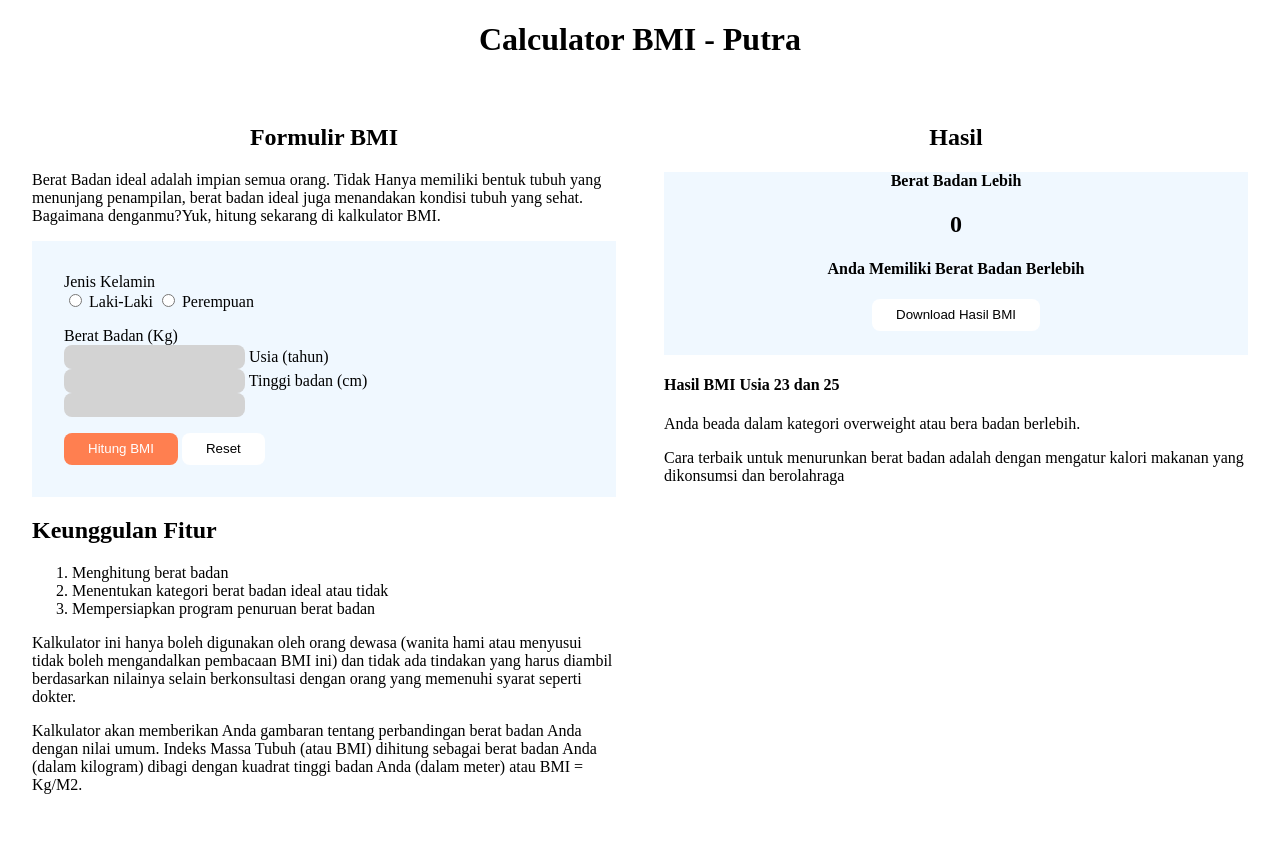
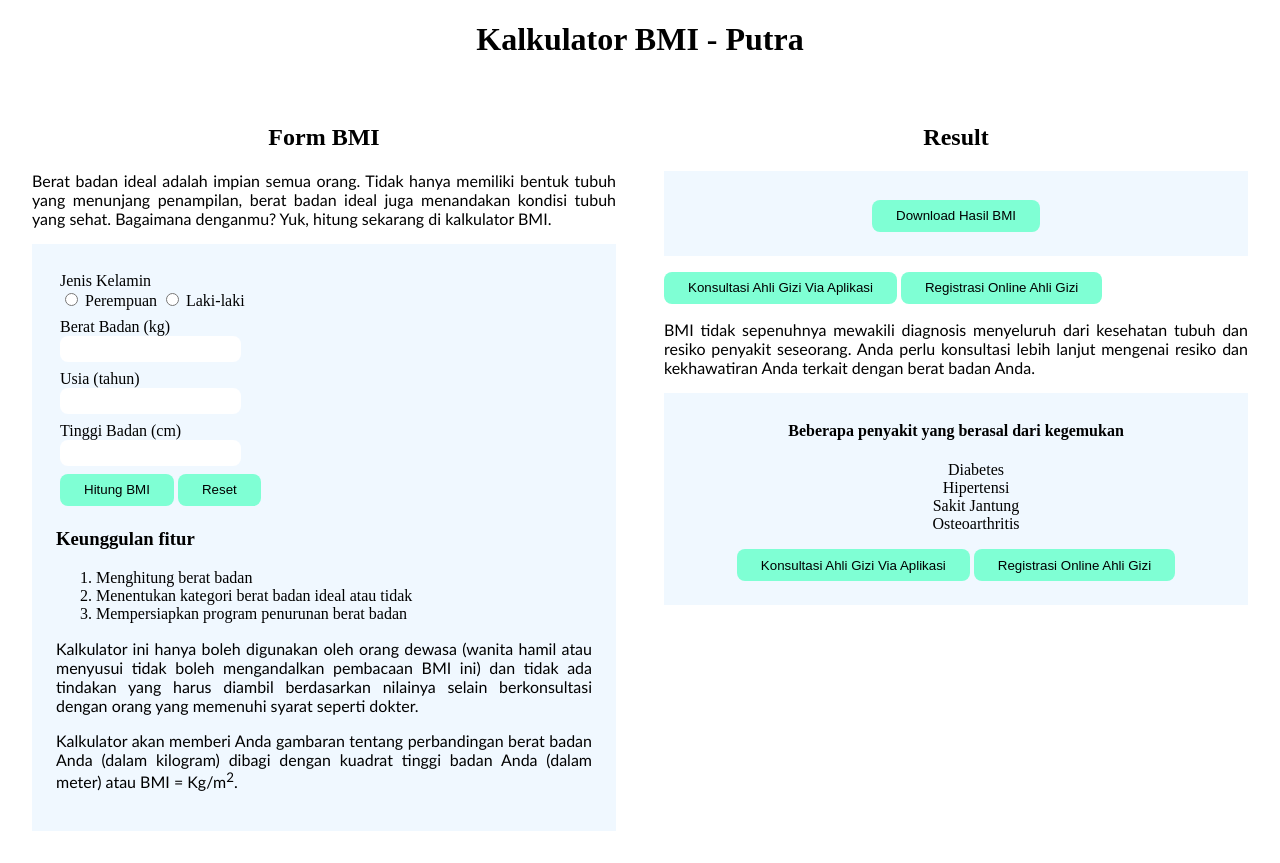
Before and after one commit to revou-fundamental-course/25-mar-24-PrasetyaPutraHardafi, a plain HTML site: page index.html in a window 1280 px wide. Before the commit the page ends 842 px from the top, so only its background shows below. Drawn offline with Linux system fonts and the light colour scheme.

Commit message:
Bounce Back!

```diff
--- a/css/style.css
+++ b/css/style.css
@@ -1,63 +1,102 @@
-header>h1 {
+@media only screen and (max-width:480px){
+    .main-container{
+        flex-direction: column;
+    }
+}
+
+header>h1{
     text-align: center;
 }
 
-.main-container {
+.main-container{
     display: flex;
 }
 
 /* Display Style */
-.container-item {
+.container-item{
     width: 100%;
     padding: 24px;
 }
 
-.container-item>h2 {
+.container-item > h2{
     text-align: center;
 }
 
-.container-result {
+.container-result{
     text-align: center;
     background-color: aliceblue;
-    padding top: 8px;
+    padding-top: 8px;
     padding-bottom: 24px;
 }
 
-.container-form {
+.container-form{
     text-align: left;
     background-color: aliceblue;
     padding: 24px;
 }
 
-.container-form>div {
-    padding: 8px;
+.container-form > div{
+    padding: 4px;
 }
 
-.form-item {
-    height: 20px;
-    border: 0px;
+.form-item{
+    height: 24px;
+    border: none;
     border-radius: 8px;
-    background-color: lightgrey;
-    padding: 2px;
+    background-color: white;
 }
 
-button {
-    border: 0px;
+button{
     height: 32px;
     padding-right: 24px;
     padding-left: 24px;
-    background-color: white;
+    border: none;
+    background-color: aquamarine;
     border-radius: 8px;
 }
 
-#Calculate-button {
-
-    background-color: coral;
-    color: white;
+button:hover{
+    background-color: lightslategrey;
+    color: black;
+    font-weight: bolder;
 }
 
-@media  only screen and (max-width: 480px) {
-    .main-container {
-    flex-direction: column;
-    }
+#button{
+    height: 32px;
+    padding-right: 24px;
+    padding-left: 24px;
+    border: none;
+    background-color: aquamarine;
+    border-radius: 8px;
 }
+
+#button:hover{
+    background-color: lightslategrey;
+    color: black;
+    font-weight: bolder;
+}
+#calculate-button{
+    background-color: aquamarine;
+}
+
+#calculate-button:hover{
+    background-color: lightslategrey;
+    color:black;
+    font-weight: bolder;
+}
+
+#reset-button{
+    background-color: lightsteelblue;
+}
+
+#reset-button:hover{
+    background-color: lightslategray;
+    color:black;
+    font-weight: bolder;
+}
+
+p{
+    text-align: justify;
+    font-family: 'Trebuchet MS', sans-serif;
+    font-size: medium;
+}
--- a/index.html
+++ b/index.html
@@ -1,91 +1,94 @@
 <!DOCTYPE html>
 
 <head>
-    <title>Calculator BMI</title>
     <meta name="viewport" content="width=device-width, initial-scale=1.0">
+    <title>Kalkulator BMI</title>
     <link rel="stylesheet" href="./css/style.css">
 </head>
 
 <body>
     <header>
-        <h1>Calculator BMI - Putra</h1>
+        <h1>Kalkulator BMI - Putra</h1>
     </header>
     <main>
-        <div class="main-container">
-           <!-- Form Display -->
-            <div class="container-item">
-                <h2>Formulir BMI</h2>
-                <section>
-                    <p>Berat Badan ideal adalah impian semua orang. Tidak Hanya memiliki bentuk tubuh yang menunjang penampilan, berat badan ideal juga menandakan kondisi tubuh yang sehat. Bagaimana denganmu?Yuk, hitung sekarang di kalkulator BMI. </p>
-                </section>
 
+       <div class="main-container">
+        <!-- Form Display -->
+            <section class="container-item">
+                <h2>Form BMI</h2>
+                <p>Berat badan ideal adalah impian semua orang. Tidak hanya memiliki bentuk tubuh yang menunjang penampilan, berat badan ideal juga menandakan kondisi tubuh yang sehat. Bagaimana denganmu? Yuk, hitung sekarang di kalkulator BMI.</p>
                 <section class="container-form">
+                <!-- <form> -->
                     <div>
-                        <label>Jenis Kelamin</label><br />
-                        <input type="radio" name="sex" id="sex-man">
-                        <label for="sex-man">Laki-Laki</label>
-                        <input type="radio" name="sex" id="sex-woman">
-                        <label for="sex-woman">Perempuan</label>
+                        Jenis Kelamin<br/>
+                        <input type="radio" id="sex-female" name="sex" value="sex-female">
+                        <label for="sex-female">Perempuan</label>
+                        <input type="radio" id="sex-male" name="sex" value="sex-male">
+                        <label for="sex-male">Laki-laki</label>
                     </div>
                     <div>
-                        <label>Berat Badan (Kg)</label><br />
-                        <input type="text" class="form-item" id="weight-input">
-                        <label>Usia (tahun)</label><br />
-                        <input type="number" class="form-item" id="age-input">
-                        <label>Tinggi badan (cm)</label><br />
-                        <input type="number" class="form-item" id="height-input">
+                        Berat Badan (kg)<br/>
+                        <input type="number" class="form-item" id="weight" name="weight">
                     </div>
                     <div>
-                        <button type="button" id="Calculate-button" onclick="calculate()">Hitung BMI</button>
-                        <button type="reset">Reset</button>
+                        Usia (tahun)<br/>
+                        <input type="number" class="form-item" id="age" name="age">
+                    </div>
+                    <div>
+                        Tinggi Badan (cm)<br/>
+                        <input type="number" class="form-item" id="height" name="height">
+                    </div>
+                    <div>
+                        <button type="button" id="HitungBMI_button">Hitung BMI</button>
+                        <button type="click" id="reset">Reset</button>
+                    </div>
+                <!-- </form> -->
+                <h3>Keunggulan fitur</h3>
+                <ol>
+                    <li>Menghitung berat badan</li>
+                    <li>Menentukan kategori berat badan ideal atau tidak</li>
+                    <li>Mempersiapkan program penurunan berat badan</li>
+                </ol>
+                <p>Kalkulator ini hanya boleh digunakan oleh orang dewasa (wanita hamil atau menyusui tidak boleh mengandalkan pembacaan BMI ini) dan tidak ada tindakan yang harus diambil berdasarkan nilainya selain berkonsultasi dengan orang yang memenuhi syarat seperti dokter.</p>
+                <p>Kalkulator akan memberi Anda gambaran tentang perbandingan berat badan Anda (dalam kilogram) dibagi dengan kuadrat tinggi badan Anda (dalam meter) atau BMI = Kg/m<sup>2</sup>.</p>
+                </section>
+            </section>
+            <!-- Result Display -->
+            <section class="container-item">
+                <h2>Result</h2>
+                <section class="container-result">
+                    <h4><label for="BMITitle1" id="BMITitle1"></label></h4>
+                    <h1><label for="BMIResult" id="BMIResult"></label></h1>
+                    <h4><label for="BMITitle2" id="BMITitle2"></label></h4>
+                    <button type="button">Download Hasil BMI</button>
+                </section>
+                <p><label for="BMIDescription" id="BMIDescription"></label></p>
+
+                <div>
+                    <button type="button" name="consult-button">Konsultasi Ahli Gizi Via Aplikasi</button>
+                    <button type="button" name="register-button">Registrasi Online Ahli Gizi</button>
+                </div>
+                <p>BMI tidak sepenuhnya mewakili diagnosis menyeluruh dari kesehatan tubuh dan resiko penyakit seseorang. Anda perlu konsultasi lebih lanjut mengenai resiko dan kekhawatiran Anda terkait dengan berat badan Anda.</p>
+                <section class="container-result">
+                    <h4>Beberapa penyakit yang berasal dari kegemukan</h4>
+                    <p>
+                        <ul>
+                            <legend>Diabetes</legend>
+                            <legend>Hipertensi</legend>
+                            <legend>Sakit Jantung</legend>
+                            <legend>Osteoarthritis</legend>
+                        </ul>
+                    </p>
+                    <div>
+                        <button type="button" name="consult-button">Konsultasi Ahli Gizi Via Aplikasi</button>
+                        <button type="button" name="register-button">Registrasi Online Ahli Gizi</button>
                     </div>
                 </section>
-
-                <!-- Feature Description -->
-                <section>
-                    <header>
-                        <h1 style="text-align: left;">Keunggulan Fitur</h1>
-                        <ol type="1">
-                            <li>Menghitung berat badan</li>
-                            <li>Menentukan kategori berat badan ideal atau tidak</li>
-                            <li>Mempersiapkan program penuruan berat badan</li>
-                        </ol>
-                    </header>
-                </section>
-
-                <!-- Feature Description -->
-                <section>
-                    <header>
-                        <p>Kalkulator ini hanya boleh digunakan oleh orang dewasa (wanita hami atau menyusui tidak boleh mengandalkan pembacaan BMI ini) dan tidak ada tindakan yang harus diambil berdasarkan nilainya selain berkonsultasi dengan orang yang memenuhi syarat seperti dokter. </p>
-                        <p>Kalkulator akan memberikan Anda gambaran tentang perbandingan berat badan Anda dengan nilai umum. Indeks Massa Tubuh (atau BMI) dihitung sebagai berat badan Anda (dalam kilogram) dibagi dengan kuadrat tinggi badan Anda (dalam meter) atau BMI = Kg/M2.</p>
-                    </header>
-                </section>
-            </div>
-
-            <!-- Result Display -->
-            <div class="container-item">
-                <h2>Hasil</h2>
-                <section class="container-result">
-                    <h4>Berat Badan Lebih</h4>
-                    <h1 id="result-bmi">0</h1>
-                    <h4>Anda Memiliki Berat Badan Berlebih</h4>
-                    <button type="button">Download Hasil BMI</button>
-                </section>
-
-                <!-- Result Description -->
-                <section>
-                    <header>
-                        <h4 style="text-align: left;">Hasil BMI Usia 23 dan 25</h4>
-                        <p>Anda beada dalam kategori overweight atau bera badan berlebih.</p>
-                        <p>Cara terbaik untuk menurunkan berat badan adalah dengan mengatur kalori makanan yang dikonsumsi dan berolahraga</p>
-                    </header>
-                </section>
-            </div>
-        </div>
-    </main>
+            </section>
+       </div>
     </main>
     <footer></footer>
-    <script src="./js/script.js"></script>
+
 </body>
-
+<script src="./js/script.js"></script>
 </html>
--- a/js/script.js
+++ b/js/script.js
@@ -1,15 +1,51 @@
-function calculate() {
-    try {
-        let weightinput = document.getElementById('weight-input').value;
-        console.log(weightinput);
+let age = document.getElementById("age");
+let weight = document.getElementById("weight");
+let height = document.getElementById("height");
+let HitungBMI_button = document.getElementById("HitungBMI_button")
+let BMIResult = document.getElementById("BMIResult");
+let BMIDescription = document.getElementById("BMIDescription");
+let BMITitle1 = document.getElementById("BMITitle1");
+let BMITitle2 = document.getElementById("BMITitle2");
 
-        if (parseInt(weightinput) > 0 && parseInt(weightinput) < 10) {
-            alert('Harap Isi Berat Badan Anda');
-        } else {
-            document.getElementById('result-bmi').innerHTML = weightinput;
-            console.log('Ada Isi');
+HitungBMI_button.addEventListener("click",function(){
+    if(isNaN(weight.value,height.value, age.value)||weight.value==''||height.value==''||age.value==''){
+        BMIResult.innerHTML = 0;
+    }else{
+        BMIResult.innerHTML = weight.value / ((height.value*height.value/10000)) ;
+        BMIResult.value = BMIResult.innerHTML;
+        if(BMIResult.value >= 30){
+            BMITitle1.innerHTML = "Obesitas Tingkat 2";
+            BMITitle2.innerHTML = "Hasil BMI diatas 30";
+            BMIDescription.innerHTML = "Anda berada dalam kategori Obesitas Tingkat 2. Penderita obesitas memiliki risiko terkena penyakit komorbid yang lebih tinggi. Maka dari itu, Anda sebaiknya menurunkan berat badan dengan melakukan kombinasi diet dan olahraga rutin yang sesuai dengan arahan dokter dan ahli gizi.";
+        }else if(BMIResult.value >= 25){
+            BMITitle1.innerHTML = "Obesitas Tingkat 1";
+            BMITitle2.innerHTML = "Hasil BMI diantara 25 dan 29.9";
+            BMIDescription.innerHTML = "Anda berada dalam kategori Obesitas Tingkat 1. Penderita obesitas memiliki risiko terkena penyakit komorbid yang lebih tinggi. Maka dari itu, Anda sebaiknya menurunkan berat badan dengan melakukan kombinasi diet dan olahraga rutin yang sesuai dengan arahan dokter dan ahli gizi.";
+        }else if(BMIResult.value >= 23){
+            BMITitle1.innerHTML = "Berat Badan Berlebih";
+            BMITitle2.innerHTML = "Hasil BMI diantara 23 dan 24.9";
+            BMIDescription.innerHTML = "Anda berada dalam kategori Berat Badan Berlebih. Cara terbaik untuk menurunkan berat badan adalah dengan mengatur kalor makanan yang dikonsumsi dan berolahraga. Jika BMI Anda berada dalam kategori ini, maka Anda dianjurkan untuk menurunkan berat badan hingga batas normal.";
+        }else if(BMIResult.value >= 18.5){
+            BMITitle1.innerHTML = "Berat Badan Ideal";
+            BMITitle2.innerHTML = "Hasil BMI diantara 18.5 dan 22.9";
+            BMIDescription.innerHTML = "Anda berada dalam kategori Berat Badan Ideal. Anda sudah berada di jalan yang benar dalam menjaga berat badan yang sehat. Cari tahu mengenai tips menjaga berat badan yang sehat, lihat daftar makanan sehat dan aktivitas fisik yang baik untuk Anda.";
+        }else{
+            BMITitle1.innerHTML = "Berat Badan Kurang";
+            BMITitle2.innerHTML = "Hasil BMI dibawah 18.5";
+            BMIDescription.innerHTML = "Anda berada dalam kategori Berat Badan Kurang. Memiliki badan yang kurus bisa menjadi tanda Anda tidak cukup makan atau Anda mungkin sedang sakit. Jika Anda mendapati kekurangan berat badan, dokter dapat membantu Anda dalam meningkatkan berat badan yang aman dan sehat.";
         }
-    } catch (error) {
-        console.log(error);
     }
+})
+
+// Function to reset form
+function resetForm() {
+    document.getElementById("age").value = "";
+    document.getElementById("height").value = "";
+    document.getElementById("weight").value = "";
+    document.getElementById("Results").innerText = "00.00";
+    document.getElementById("bmi-categoryy").innerText = "Kategori";
+    document.getElementById("bmi-description").innerText = "Keterangan";
 }
+// Calculate BMI
+// Event listeners for buttons
+document.getElementById("reset").addEventListener("click", resetForm);
```
